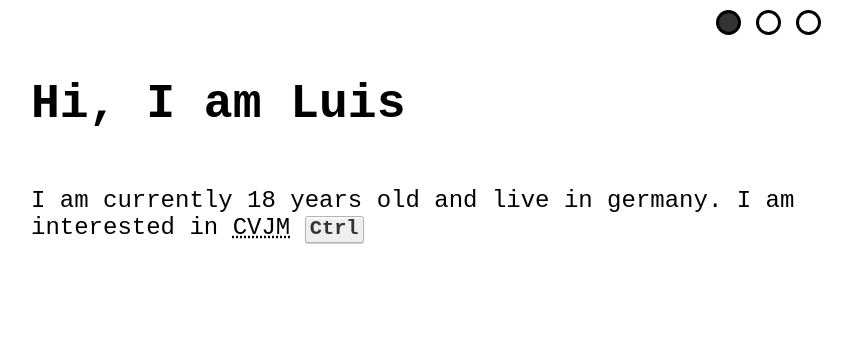
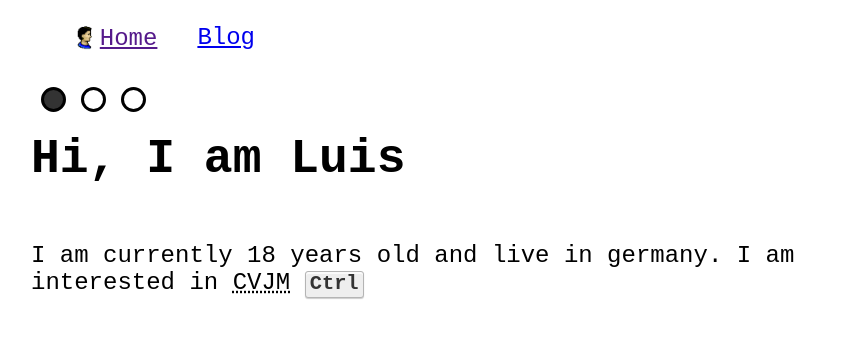
Before and after one commit to baulusdev/website, a plain HTML site: page en/index.html in a window 1280 px wide. Shown: the whole page, without its empty margins (209-1061 px from the left). Drawn offline with Linux system fonts and the light colour scheme.

Commit message:
working on header

```diff
--- a/en/index.css
+++ b/en/index.css
@@ -101,6 +101,7 @@ body {
     margin: 0px;
     display: grid;
     place-content: center;
+    background-color: var(--light-bg-main);
 }
 
 kbd {
@@ -125,7 +126,34 @@ header {
     display: grid;
     top: 0px;
     margin: 0px;
-    max-width: 1000px;
+    width: 800px;
+    height: 100px;
+    z-index: 1;
+    background-color: var(--light-bg-main);
+    filter: blur(0px);
+}
+
+header > nav {
+    justify-self: start;
+    align-self: start;
+}
+
+header a {
+    display: flex;
+    align-items: center;
+}
+
+header ul {
+    display: flex;
+    justify-content: space-around;
+    gap: 40px;
+    list-style-type: none;
+
+}
+
+.header-logo {
+    width: 1.2rem;
+    height: 1.2rem;
 }
 
 h1 {
@@ -133,8 +161,8 @@ h1 {
 }
 
 .color-switch-holder {
+    align-self: end;
     margin: 10px;
-    justify-self: end;
     display: flex;
     gap: 15px;
 }
--- a/en/index.html
+++ b/en/index.html
@@ -9,6 +9,21 @@
 </head>
 <body>
     <header>
+        <nav>
+            <ul>
+                <li>
+                    <a href="">
+                        <img class="header-logo" src="/static/favicon.png" alt="logo">
+                        Home
+                    </a>
+                </li>
+                <li>
+                    <a href="../blog/" target="_blank">
+                        Blog
+                    </a>
+                </li>
+            </ul>
+        </nav>
         <div class="color-switch-holder">
             <div class="color-switcher dark">
 
```
